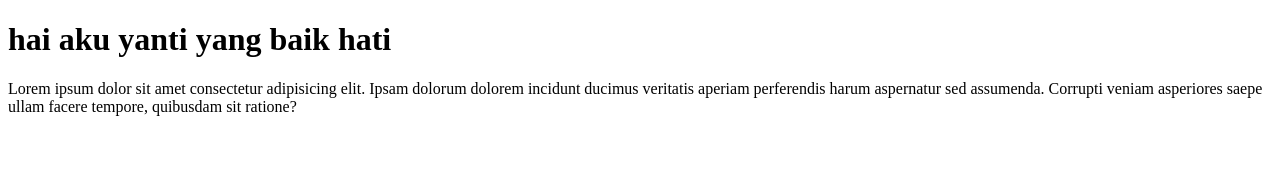
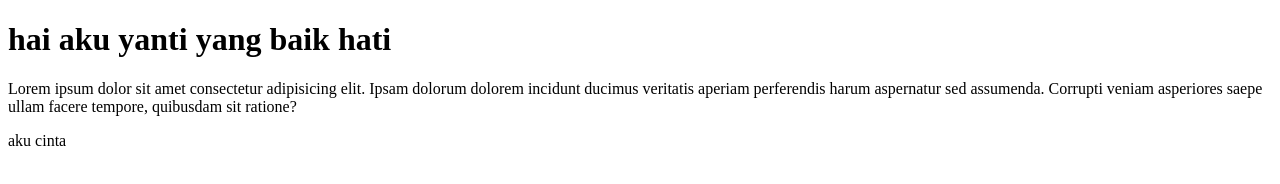
Before and after one commit to yantiyu65/yanti-git-test2, a plain HTML site: page index.html in a window 1280 px wide. Drawn offline with Linux system fonts and the light colour scheme.

Commit message:
menambahkan paragraf

```diff
--- a/index.html
+++ b/index.html
@@ -9,5 +9,8 @@
 <body>
     <h1>hai aku yanti yang baik hati</h1>
     <p>Lorem ipsum dolor sit amet consectetur adipisicing elit. Ipsam dolorum dolorem incidunt ducimus veritatis aperiam perferendis harum aspernatur sed assumenda. Corrupti veniam asperiores saepe ullam facere tempore, quibusdam sit ratione?</p>
+    <p>aku cinta
+
+    </p>
 </body>
 </html>
```
